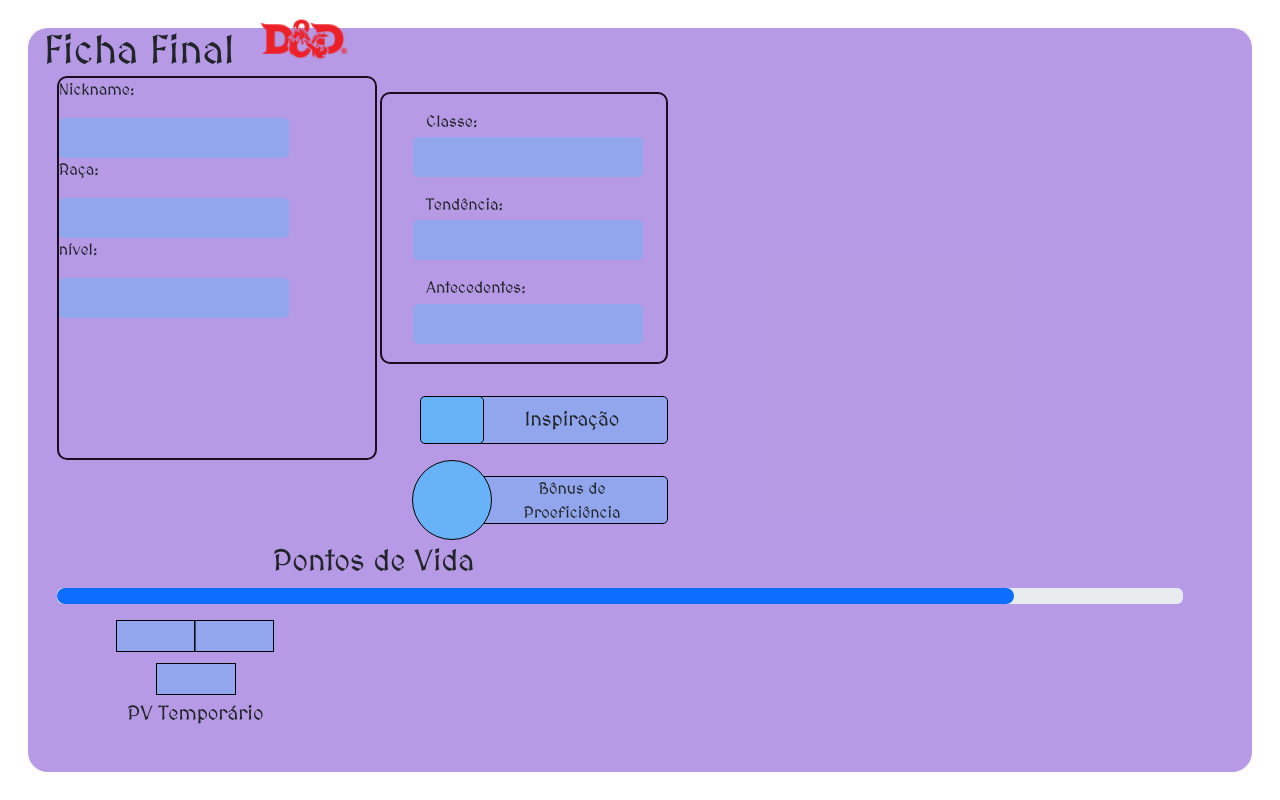
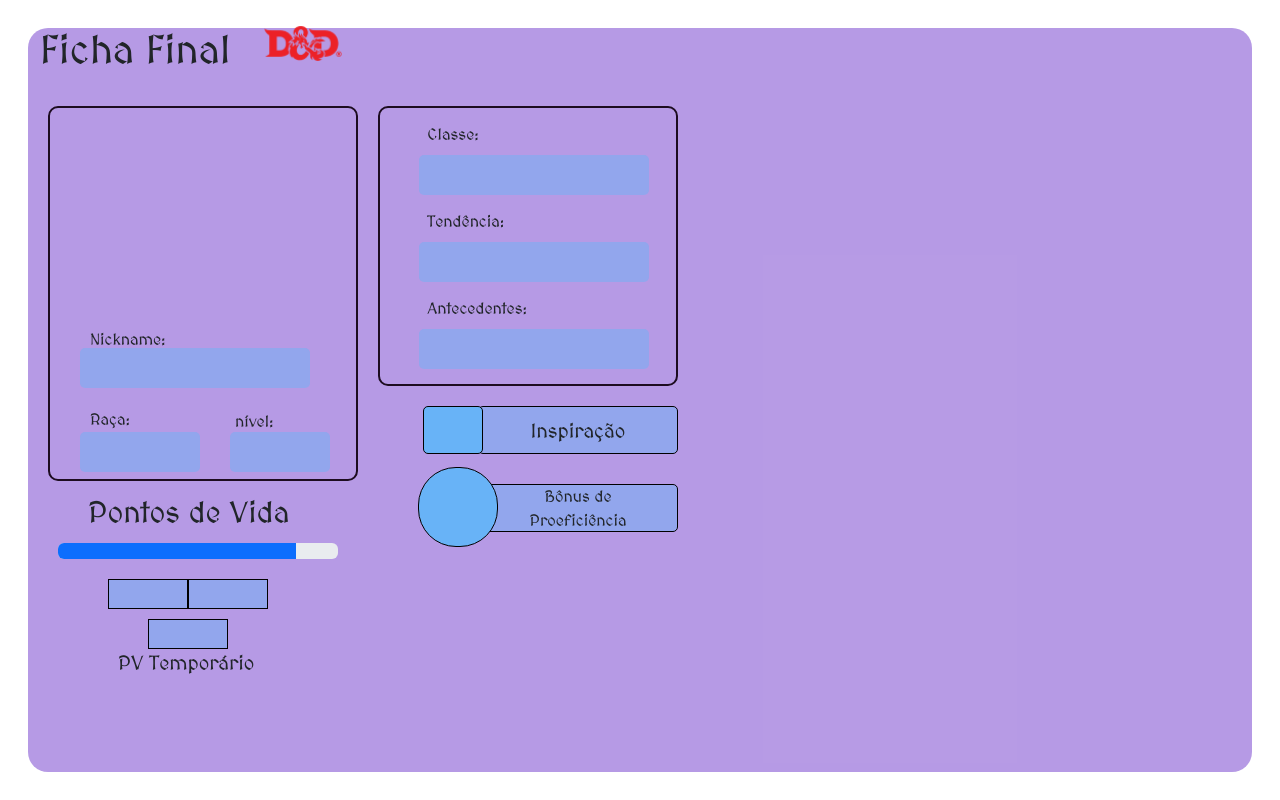
Before and after one commit to Henrique-Estrela/Legends-gather, a website with bundled scripts: page public/views/fichaD&D.html in a window 1280 px wide. Built offline with nearby package versions, Linux system fonts and the light colour scheme; a script that the page names is missing; a web font is replaced by a local one.

Commit message:
Revert "Merge branch 'main' of https://github.com/Henrique-Estrela/Legends-gather"
This reverts commit f7a4df5a8119ba26fd011b84175f1d7fa04e27fb, reversing
changes made to c41713c7dff026e3c7e152aaacc5924cfef456bb.

```diff
--- a/public/src/css/style.css
+++ b/public/src/css/style.css
@@ -281,11 +281,11 @@ cadastro
 home
 ---------------------------------------------
 */
-.bar {
+.bar{
   margin: 2rem;
 }
 
-.search input {
+.search input{
   width: 90%;
   height: 3rem;
   background: rgba(255, 255, 255, 0.48);
@@ -295,7 +295,7 @@ home
   padding-left: 2rem;
 }
 
-.search button {
+.search button{
   width: 8%;
   height: 3rem;
   border-radius: 20px;
@@ -307,12 +307,11 @@ home
   text-align: center;
 }
 
-.usuario {
+.usuario{
   position: absolute;
   right: 0;
 }
-
-.user {
+.user{
   display: flex;
   width: 90%;
   height: auto;
@@ -324,21 +323,20 @@ home
   z-index: 100;
 }
 
-.user img {
+.user img{
   width: 4rem;
   background: #ffffffba;
   position: relative;
   left: -12px;
   border-radius: 50%;
 }
-
-.user .name {
+.user .name{
   font-size: 0.9em;
   margin-left: -4%;
   position: relative;
 }
 
-.collapsed {
+.collapsed{
   display: flex;
   position: relative;
   z-index: 10;
@@ -355,14 +353,14 @@ home
   transition: all .4s ease-out;
 }
 
-#userbtn {
+#userbtn{
   position: relative;
   top: 0;
   transition: all .4s ease-out;
   cursor: pointer;
 }
 
-.active-userbtn {
+.active-userbtn{
   position: relative;
   top: 11rem !important;
   transform: rotate(180deg);
@@ -370,20 +368,20 @@ home
 
 }
 
-.collapsed-item {
+.collapsed-item{
   display: flex;
   align-items: flex-start;
   gap: 1.5rem;
   margin-top: 1rem;
 }
 
-.collapsed img {
+.collapsed img{
   width: 3rem;
   filter: invert(100%);
   object-fit: contain;
 }
 
-h1.title {
+h1.title{
   padding: 4rem;
 }
 
@@ -524,7 +522,7 @@ input {
   margin-top: -10px;
 }
 
-#grade3 {
+#grade3{
   border: 2.5px solid var(--d_color1);
   border-radius: 10px;
   height: 280px;
@@ -536,25 +534,24 @@ input {
   grid-template-columns: repeat(4, 1fr);
 }
 
-.inpgrad3 {
-  margin-left: 10%;
+.inpgrad3{
   margin-top: 40px;
   width: 100px;
   margin-left: -30%;
 }
 
-.tex3 {
-  margin-left: 13%;
+.tex3{
+  margin-left: 50%;
   margin-top: 15px;
 
 }
 
-.barrap {
+.barrap{
   display: flex;
   overflow: hidden;
 }
 
-.progress progsup {
+.progress .progsup{
   width: 75%;
   margin-right: 10%;
   margin-top: 15px;
@@ -562,12 +559,12 @@ input {
   float: right;
 }
 
-.progress-bar progresso {
+.progress-bar .progresso{
   background-color: var(--d_color6);
   border-radius: 25px;
 }
 
-.numprog {
+.numprog{
   font-size: 40px;
   margin-left: 150px;
   margin-top: 20px;
@@ -590,8 +587,9 @@ ficha final
 ---------------------------------------------
 */
 h1 {
+  margin-top: 10px;
   font-size: 45px;
-  margin: 1rem;
+  margin: 12px;
 }
 
 input {
@@ -599,257 +597,201 @@ input {
   border-radius: 5px;
   font-size: 25px;
   width: 230px;
-  display: flex;
   padding-left: 10px;
   color: white;
   height: 40px;
 }
 
-.img-avatar{
-  margin-top: 1.5rem;
-  margin-left: 18.5%;
-  background-color: transparent;
-  width: 60%;
-  height: 50%;
-}
-
 #imgdd {
-  width: 7.5rem;
+  width: 110px;
+  position: absolute;
   display: flex;
-  margin-top: -4.3rem;
-  margin-left: 13.5rem;
+  margin-top: -62px;
+  margin-left: 220px;
 }
 
 #bloco1 {
-  width: 20rem;
-  height: 24rem;
-  margin-left: 1.8rem;
-  margin-top: -0.5rem;
+  width: 310px;
+  height: 375px;
+  margin: 20px;
+  margin-top: 30px;
+  flex-shrink: 0;
   border-radius: 10px;
   border: 2.5px solid var(--d_color1);
   background: rgba(217, 217, 217, 0.00);
 
 }
 
-.bloco1-1 {
-  margin-left: 2.5rem;
+#nick {
+  margin: 25px;
+  margin-left: 40px;
+  position: absolute;
+  display: flex;
+  margin-top: 220px;
 }
 
-
-.nick {
-  margin-top: 0.8rem;
-  margin-left: 0.5rem;
+#raça {
+  margin: 25px;
+  margin-left: 40px;
+  display: flex;
+  margin-top: 0px
 }
 
-.bloco1-2 {
-  margin-left: 2.5rem;
-  display: flex;
-
+#nivel {
+  margin-left: 185px;
+  margin-top: -82px;
 }
 
-.raça,
-.nivel {
-  margin-top: 0.5rem;
-  margin-left: 0.5rem;
+#inptamanho1 {
+  border-radius: 5px;
+  margin-left: 30px !important;
+  margin-top: 240px !important;
+  font-size: 25px;
+  margin: 20px;
+  flex-shrink: 0;
 }
 
-.inpnick {
-  margin-top: -0.8rem;
-
+#inpraça {
+  display: flex;
+  width: 120px;
+  border-radius: 5px;
+  margin-top: -25px !important;
+  margin-left: 30px !important;
+  font-size: 25px;
+  margin: 20px;
+  height: 40px;
+  flex-shrink: 0;
 }
 
-.inpraça,
-.inpnivel {
-  margin-top: -1rem;
-}
-
-.inpraça {
-  width: 120px;
-}
-
-.inpnivel {
+#inpnivel {
+  display: flex;
+  margin-left: 180px;
+  margin-top: -18px;
   width: 100px;
 }
 
-.bloco1-3 {
-  margin-left: 10px;
-}
-
-
-
 #bloco2 {
-  width: 18rem;
-  height: 17rem;
-  margin-left: 22rem !important;
+  width: 300px;
+  height: 280px;
+  margin-left: 350px !important;
   margin: 20px;
-  margin-top: -23rem;
+  margin-top: -395px;
+  flex-shrink: 0;
   border-radius: 10px;
   border: 2.5px solid var(--d_color1);
   background: rgba(217, 217, 217, 0.00);
 }
 
 .inf2 {
-  margin-left: 2rem;
-  margin-top: 1rem;
+  margin-left: 13%;
+  margin-top: 15px;
 }
 
 .inpbloc2 {
-  margin-left: 1.2rem;
-  margin-top: -0.8rem;
+  margin-left: 10%;
+  margin-top: -10px;
 }
 
-#bloco3 {
-  height: 3rem;
-  width: 12rem;
-  margin-top: 2rem;
+#bloco3{
+  height: 48px;
+  width: 200px;
   background-color: var(--d_color5);
   border: 1px black solid;
   border-radius: 5px;
-  margin-left: 28rem;
+  margin-left: 450px;
 
 }
 
 .inspiracao {
   font-size: 20px;
   text-align: center;
-  margin-top: 0.5rem;
+  margin-top: 10px;
 
 }
 
-.inpbloc3 {
+.inpbloc3{
   display: flex;
-  width: 4rem;
-  height: 3rem;
+  width: 60px;
+  height: 48px;
   border: 1px black solid;
-  margin-top: -3rem;
-  margin-left: 24.5rem;
+  margin-top: -48px;
+  margin-left: 395px;
   background-color: var(--d_color7);
 }
 
-#bloco4 {
-  height: 3rem;
-  width: 12rem;
+#bloco4{
+  height: 48px;
+  width: 200px;
   background-color: var(--d_color5);
   border: 1px black solid;
   border-radius: 5px;
-  margin-top: 2rem;
-  margin-left: 28rem;
+  margin-top: 30px;
+  margin-left: 450px;
 }
 
-.bonusprof {
+.bonusprof{
   text-align: center;
 }
 
-.inpbloc4 {
+.inpbloc4{
   display: flex;
-  width: 5rem;
-  height: 5rem;
+  width: 80px;
+  height: 80px;
   border: 1px black solid;
-  border-radius: 2.5rem;
-  margin-top: -4rem;
-  margin-left: 24rem;
+  border-radius: 38px;
+  margin-top: -65px;
+  margin-left: 390px;
   background-color: var(--d_color7);
 }
 
-#bloco5 {
-  margin-top: -3.5rem;
+.bloco5{
+  margin-top: -55px;
 }
 
-.ptsvida {
+.ptsvida{
   font-size: 30px;
-  margin-left: 20%;
+  margin-left: 60px;
 }
 
-.progress {
-  width: 92%;
-  height: 1.8rem;
+.progress{
+  width: 280px;
+  height: 25px;
   border-radius: 15px;
-  margin-top: -0.8rem;
-  margin-left: 1.8rem;
+  margin-top: -10px;
+  margin-left: 30px;
   background-color: #FFFFFF7A;
 }
 
-.progress-bar {
+.progress-bar{
   background-color: rgba(255, 0, 0, 0.48);
-  border-radius: 2rem;
 }
 
-.numvida {
-  margin-top: 1rem;
-  margin-left: 5.5rem;
+.numvida{
+  margin-top: 20px;
+  margin-left: 80px;
 }
 
-.inpbloc5,
-.inpbloc5-1,
-.inpbloc5-2 {
-  width: 5rem;
-  height: 2rem;
+.inpbloc5, .inpbloc5-1, .inpbloc5-2 {
+  width: 80px;
+  height: 30px;
   border: 1px solid black;
   border-radius: 0px;
 }
 
-.inpbloc5 {
+.inpbloc5{
   position: absolute;
-  margin-left: 4.9rem;
+  margin-left: 80px;
 }
 
-.inpbloc5-2 {
-  margin-top: 0.7rem;
-  margin-left: 8rem;
+.inpbloc5-2{
+  margin-top: 10px;
+  margin-left: 120px;
 }
 
-.pvtemp {
-  margin-left: 6.2rem;
-  font-size: 20px;
-  margin-top: 0.2rem;
+.pvtemp{
+  margin-left: 90px;
+font-size: 20px;
 }
-
-/* #bloco6{
-  margin-left: 500px;
-  margin-top: -150px;
-}
-
-.classArm{
-  font-size: 20px;
-
-}
-
-.inpbloc6{
-  display: flex;
-  width: 100px;
-  height: 100px;
-  border: 2px black solid;
-  border-radius: 50px;
-  margin-left: -5px;
-  margin-top: -15px;
-} */
-
- .sect2{
-  display: flex;
-  float: left;
-  justify-content: center;
-  margin-top: -38rem;
-  margin-left: 39rem;
-}
-
-#bloco7 {
-  height: 10rem;
-  width: 18rem;
-  border-radius: 10px;
-  border: 2.5px solid var(--d_color1);
-  background: rgba(217, 217, 217, 0.00);
-}
-
-.inpbloc7{
-  height: 5.5rem;
-  margin-left: 2rem;
-}
-
-.equipamen{
-  margin: 1rem;
-  margin-left: 5rem;
-}
-
 /*
 ---------------------------------------------
 editar
```
